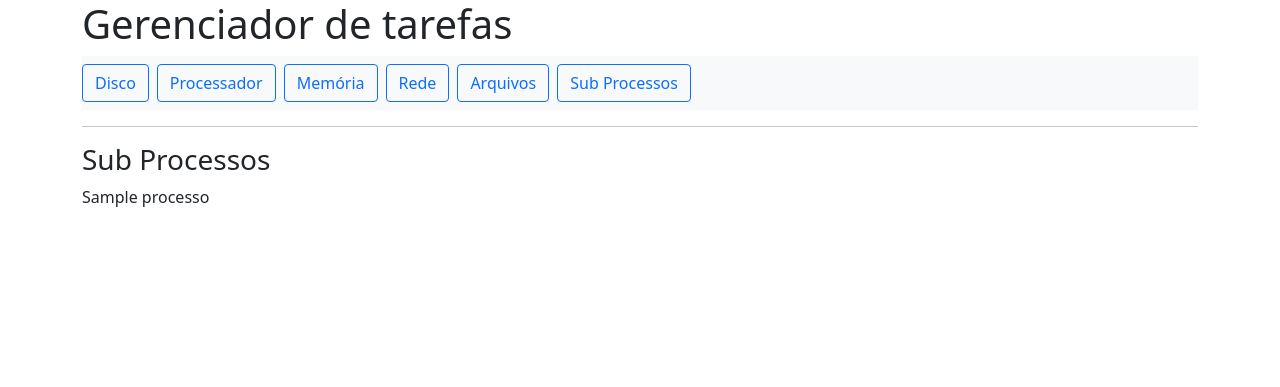
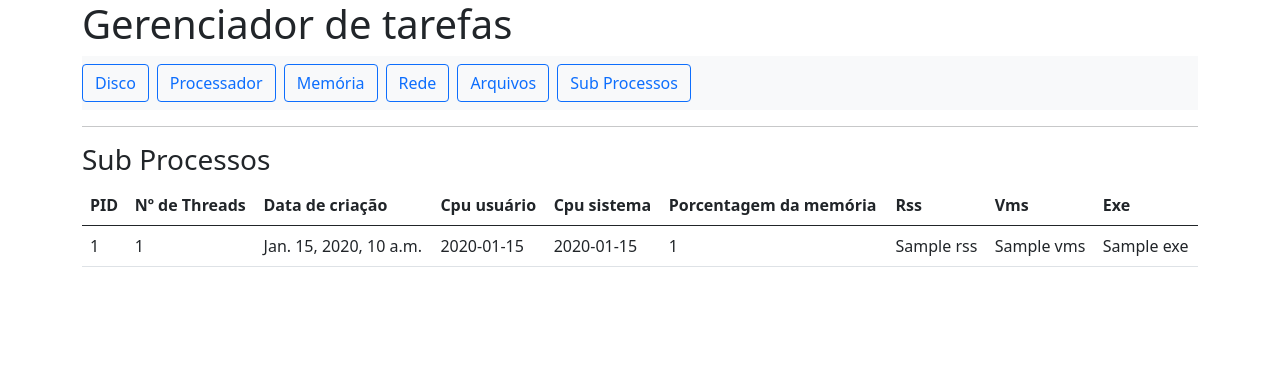
Before and after one commit to Cunhaaa332/ProjetoDeBlocoPython, a Django app: template gerenciador_de_tarefas/templates/sub_processos.html in a window 1280 px wide. Shown: the top 387 px of the page. Run offline with Django 3.2, Linux system fonts and the light colour scheme; the template is opened without the code that fills it: most values are stand-ins (such as "Sample title", 1, 10 or a date in 2020).

Commit message:
Criação da tabela de subprocessos

```diff
--- a/gerenciador_de_tarefas/templates/sub_processos.html
+++ b/gerenciador_de_tarefas/templates/sub_processos.html
@@ -5,9 +5,57 @@
     <h3>Sub Processos</h3>
 </div>
 
-{% for processo in processos%}
-<div>
-    <p>{{ processo }}</p>
-</div>
-{% endfor %}
+<table class="table">
+    <thead>
+        <div class="row align-items-start">
+            <tr>
+                <th scope="col">PID</th>
+                <th scope="col">Nº de Threads</th>
+                <th scope="col">Data de criação</th>
+                <th scope="col">Cpu usuário</th>
+                <th scope="col">Cpu sistema</th>
+                <th scope="col">Porcentagem da memória</th>
+                <th scope="col">Rss</th>
+                <th scope="col">Vms</th>
+                <th scope="col">Exe</th>
+            </tr>
+        </div>
+    </thead>
+    <tbody>
+        {% for p in processos %}
+        <tr>
+            <td>
+                {{p.pid}}
+            </td>
+            <td>
+                {{p.num_threads}}
+            </td>
+            <td>
+                {{p.create_time}}
+            </td>
+            <td>
+                {{p.cpu_times_user}}
+            </td>
+            <td>
+                {{p.cpu_times_system}}
+            </td>
+            <td>
+                {{p.memory_percent}}
+            </td>
+            <td>
+                {{p.rss}}
+            </td>
+            <td>
+                {{p.vms}}
+            </td>
+            <td>
+                {{p.exe}}
+            </td>
+        </tr>
+        {% endfor %}
+    </tbody>
+</table>
+<script>
+    console.log("{{processos}}")
+</script>
 {% endblock %}
--- a/gerenciador_de_tarefas/urls.py
+++ b/gerenciador_de_tarefas/urls.py
@@ -4,7 +4,7 @@ from . import views
 
 urlpatterns = [
     path('', views.index, name='index'),
-    path('processo/', views.processador, name='processador'),
+    path('processador/', views.processador, name='processador'),
     path('memoria/', views.memoria, name='memoria'),
     path('rede/', views.rede, name='rede'),
     path('arquivos/', views.arquivos, name='arquivos'),
```
Also changed, not shown: gerenciador_de_tarefas/templates/processador.html (+4 -4 lines), gerenciador_de_tarefas/views.py (+40 -28 lines).
